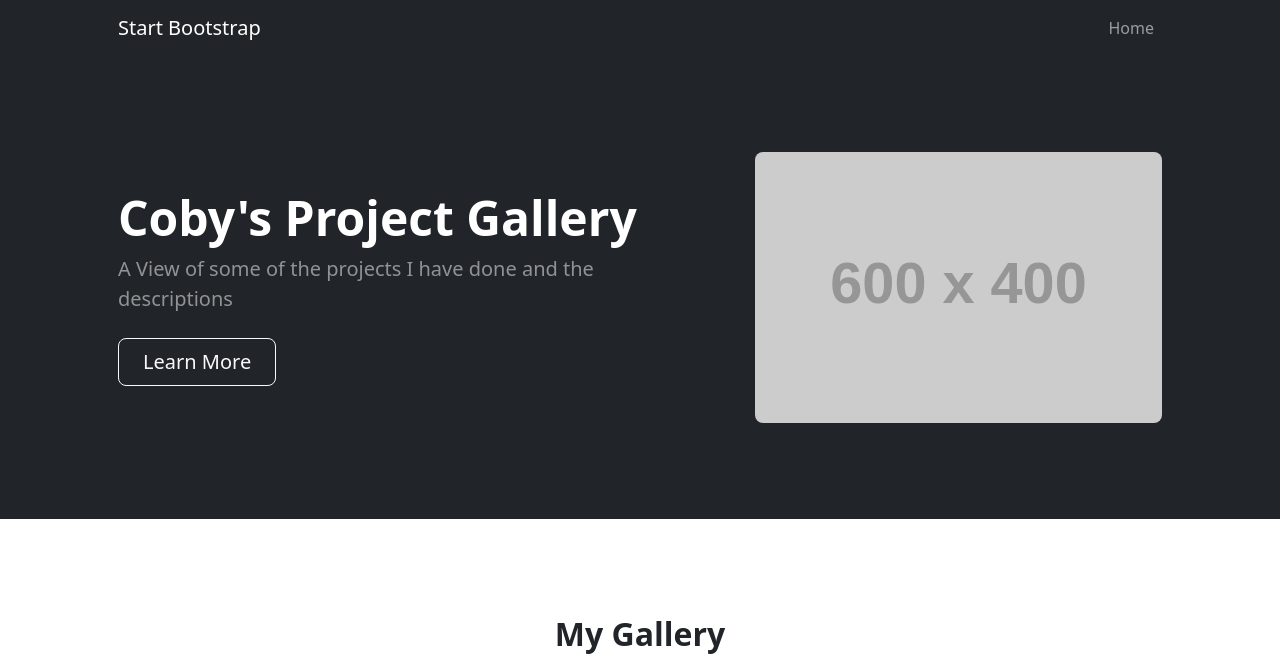
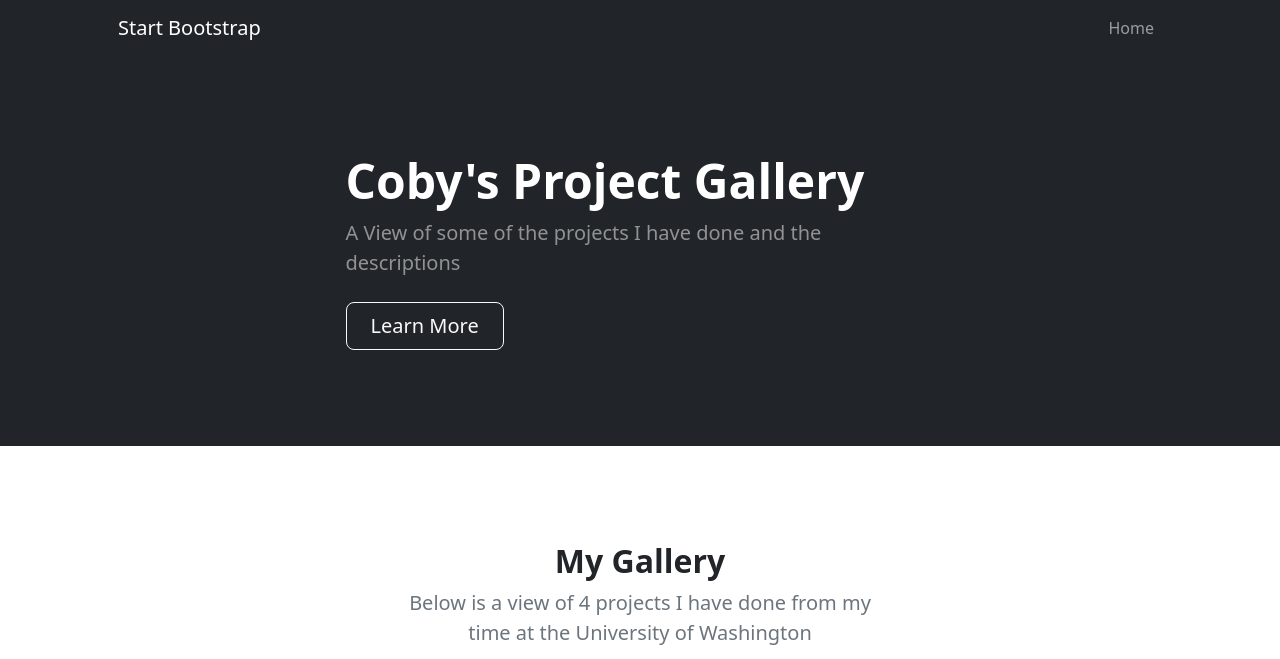
Before and after one commit to cobywg/cobywg2.github.io, a plain HTML site: page index.html in a window 1280 px wide. Shown: the top 659 px of the page. Drawn offline with nearby package versions, Linux system fonts and the light colour scheme; placeholder pictures from the web are drawn by us.

Commit message:
finished

```diff
--- a/index.html
+++ b/index.html
@@ -41,7 +41,6 @@
                                 </div>
                             </div>
                         </div>
-                        <div class="col-xl-5 col-xxl-6 d-none d-xl-block text-center"><img class="img-fluid rounded-3 my-5" src="https://dummyimage.com/600x400/343a40/6c757d" alt="..." /></div>
                     </div>
                 </div>
             </header>
```
